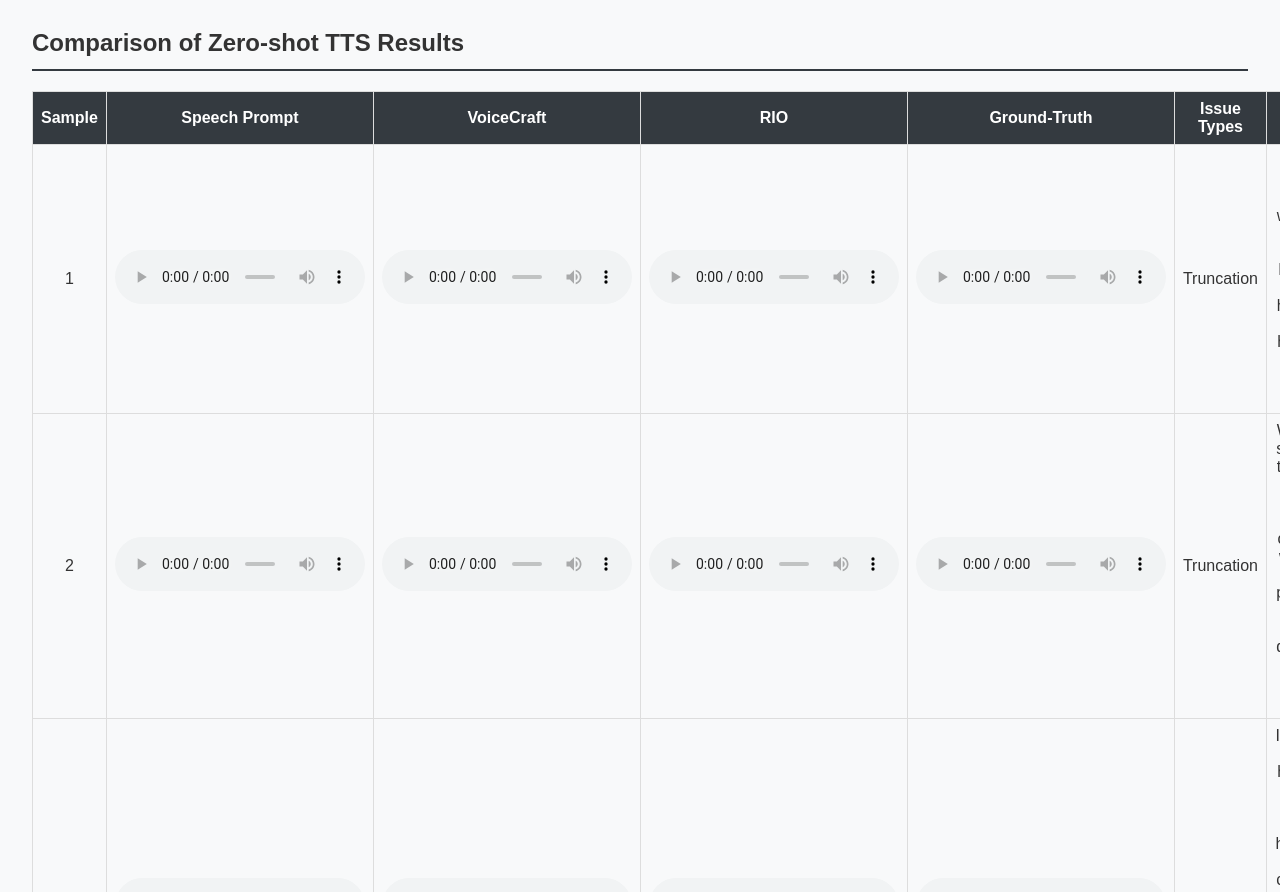
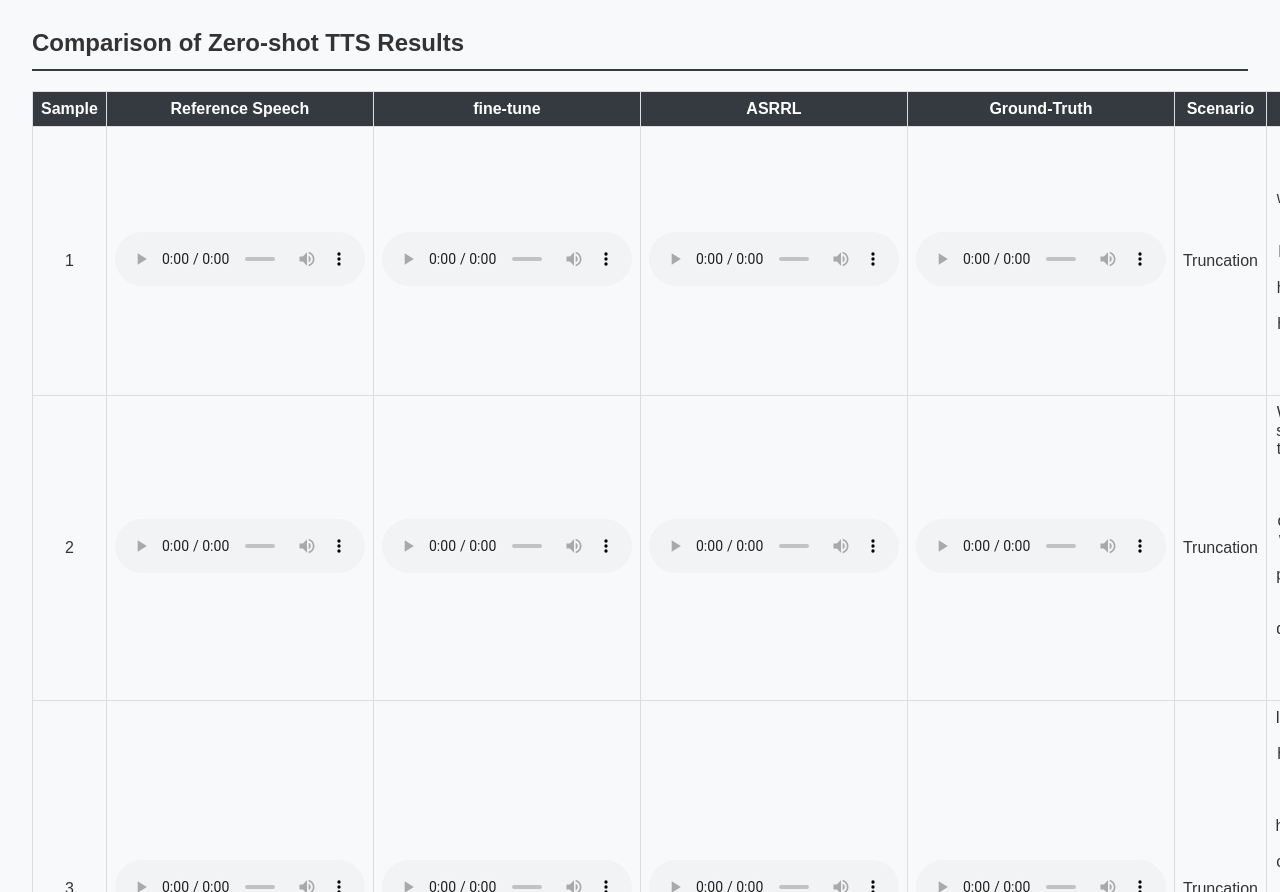
Before and after one commit to 7Xin/ASRRL, a plain HTML site: page index.html in a window 1280 px wide. Shown: the part 951-1843 px from the top of the page. Drawn offline with Linux system fonts and the light colour scheme.

Commit message:
Update index.html

```diff
--- a/index.html
+++ b/index.html
@@ -32,11 +32,11 @@
             <thead>
                 <tr>
                     <th>Sample</th>
-                    <th>Speech Prompt</th>
-                    <th>VoiceCraft</th>
-                    <th>RIO</th>
+                    <th>Reference Speech</th>
+                    <th>fine-tune</th>
+                    <th>ASRRL</th>
                     <th>Ground-Truth</th>
-                    <th>Issue Types</th>
+                    <th>Scenario</th>
                     <th>Text</th>
                 </tr>
             </thead>
```
